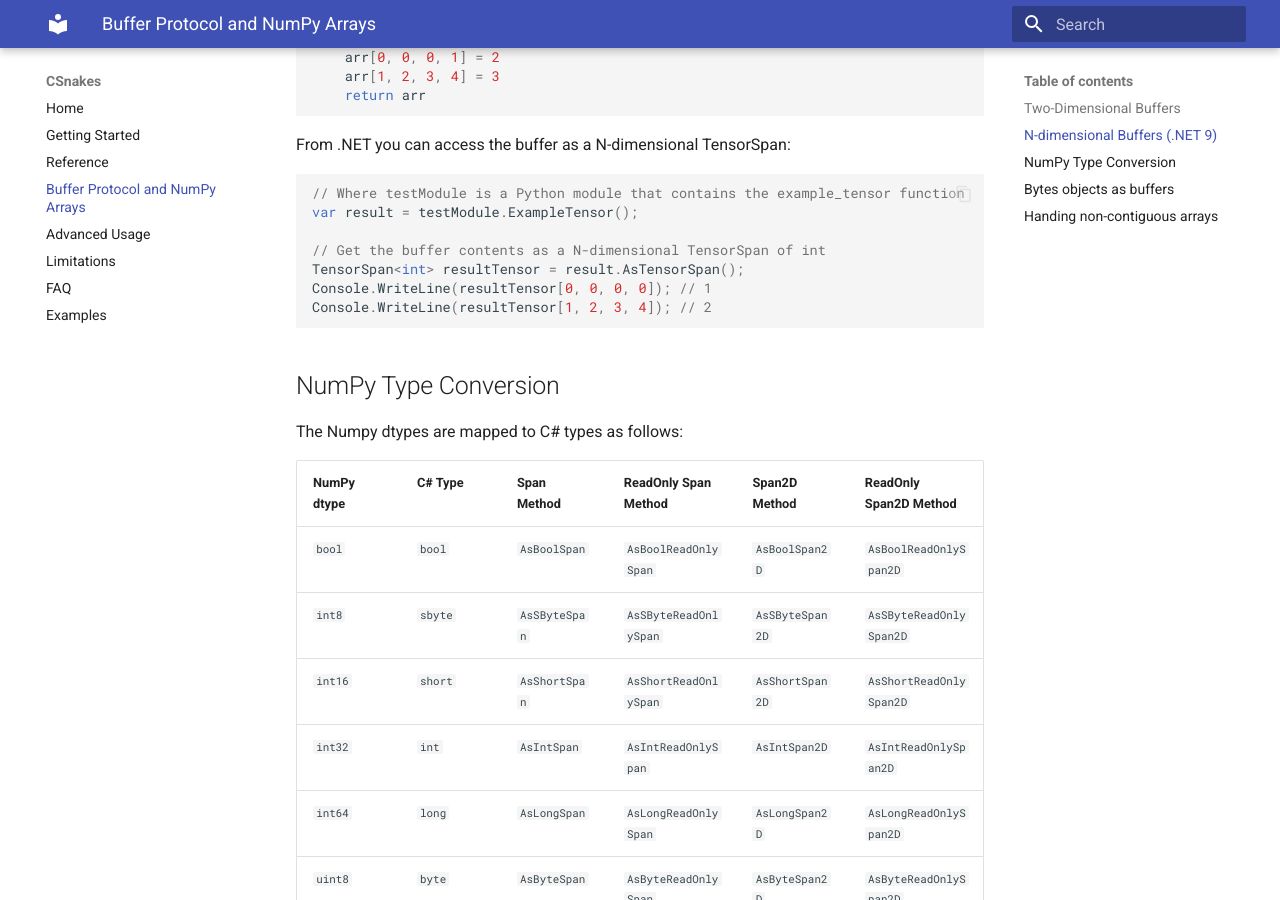
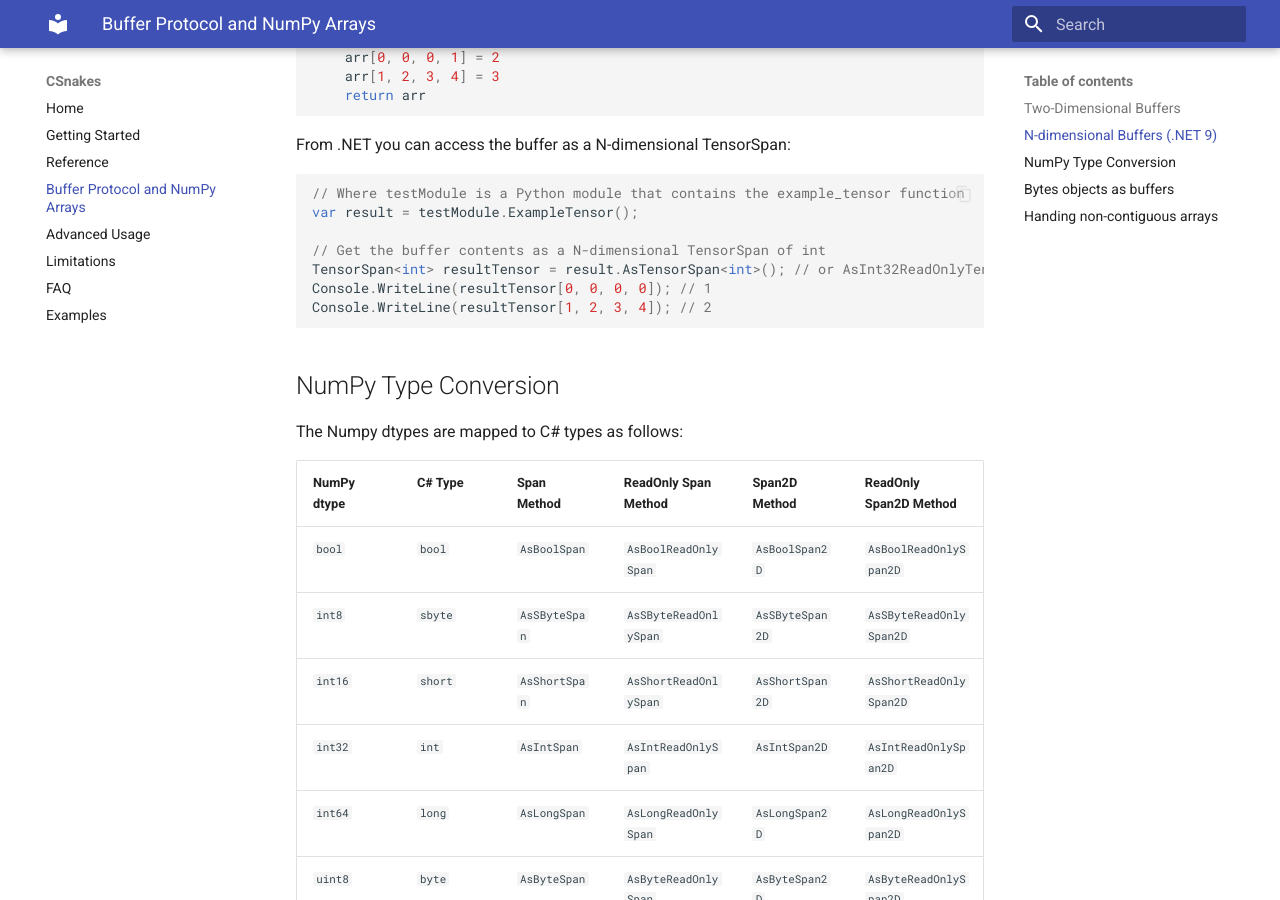
Before and after one commit to tonybaloney/CSnakes, an MkDocs documentation site: the page built from docs/buffers.md, in a window 1280 px wide and 900 px high, scrolled down 2175 px. Built offline with MkDocs 1.6.1 and Material for MkDocs 9.7.7, drawn with Linux system fonts in a browser that asks for light colours.

````diff
--- a/docs/buffers.md
+++ b/docs/buffers.md
@@ -101,7 +101,7 @@ From .NET you can access the buffer as a N-dimensional TensorSpan:
 var result = testModule.ExampleTensor();
 
 // Get the buffer contents as a N-dimensional TensorSpan of int
-TensorSpan<int> resultTensor = result.AsTensorSpan();
+TensorSpan<int> resultTensor = result.AsTensorSpan<int>(); // or AsInt32ReadOnlyTensorSpan
 Console.WriteLine(resultTensor[0, 0, 0, 0]); // 1
 Console.WriteLine(resultTensor[1, 2, 3, 4]); // 2
 ```
````
